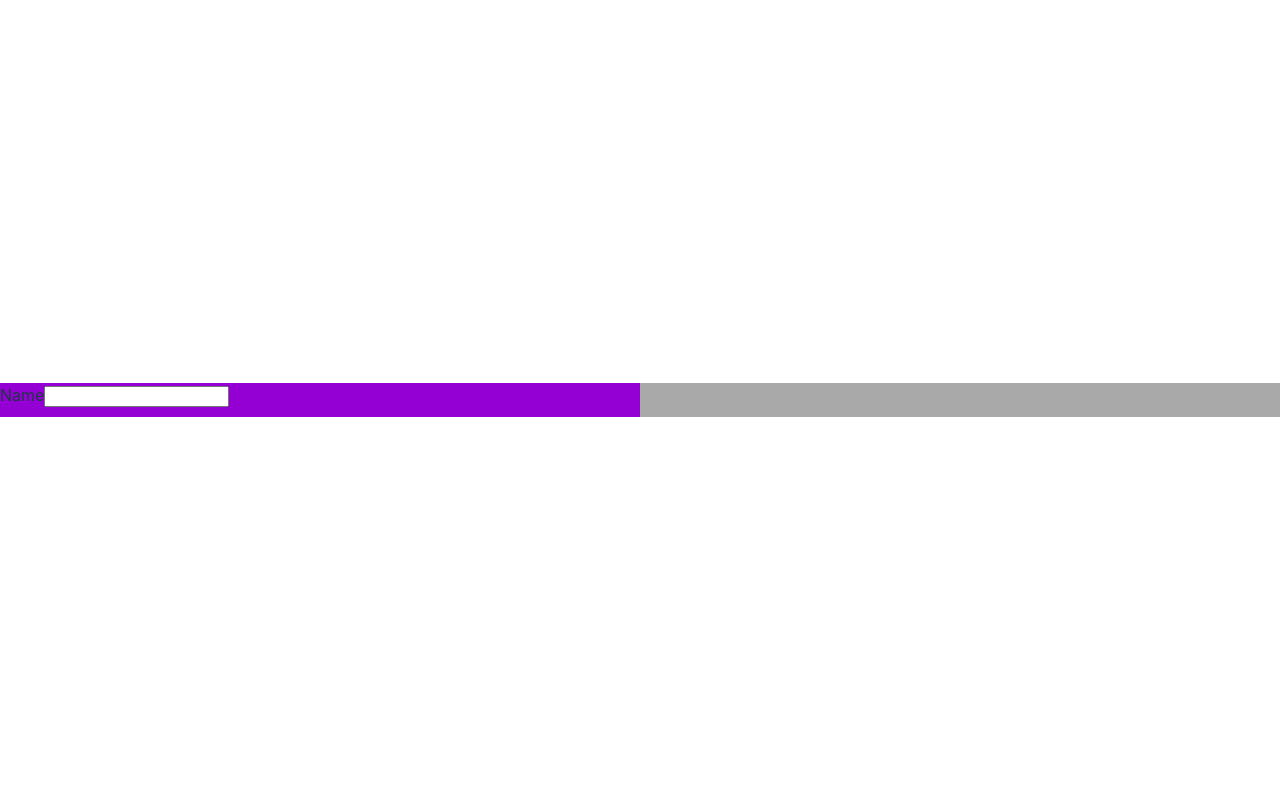
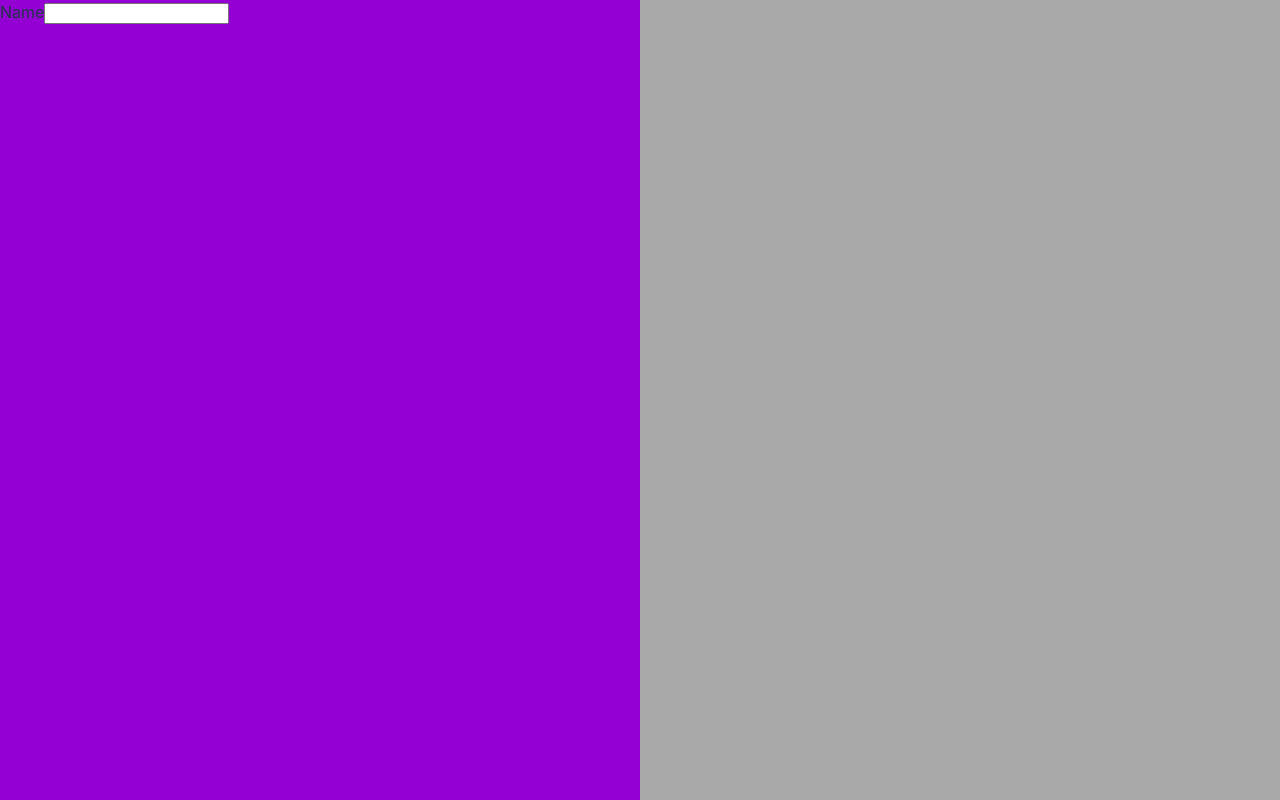
Before and after one commit to gonfuentes112/cvapp, a React (Vite) app: page / in a window 1280 px wide. Built offline with nearby package versions, Linux system fonts and the light colour scheme.

Commit message:
fix: extend dimensions to 100 percent

```diff
--- a/src/App.css
+++ b/src/App.css
@@ -1,5 +1,13 @@
+body {
+  width: 100vw;
+  height: 100vh;
+  box-sizing: border-box;
+  margin: 0;
+}
+
 #root {
   display: grid;
   grid-template-columns: repeat(2, 1fr);
+  height: 100%;
   width: 100%;
 }
--- a/src/styles/cv.css
+++ b/src/styles/cv.css
@@ -1,4 +1,5 @@
 .cv-body {
     grid-column: 2;
     background-color: darkgray;
+    max-width: 100%;
   }
```
